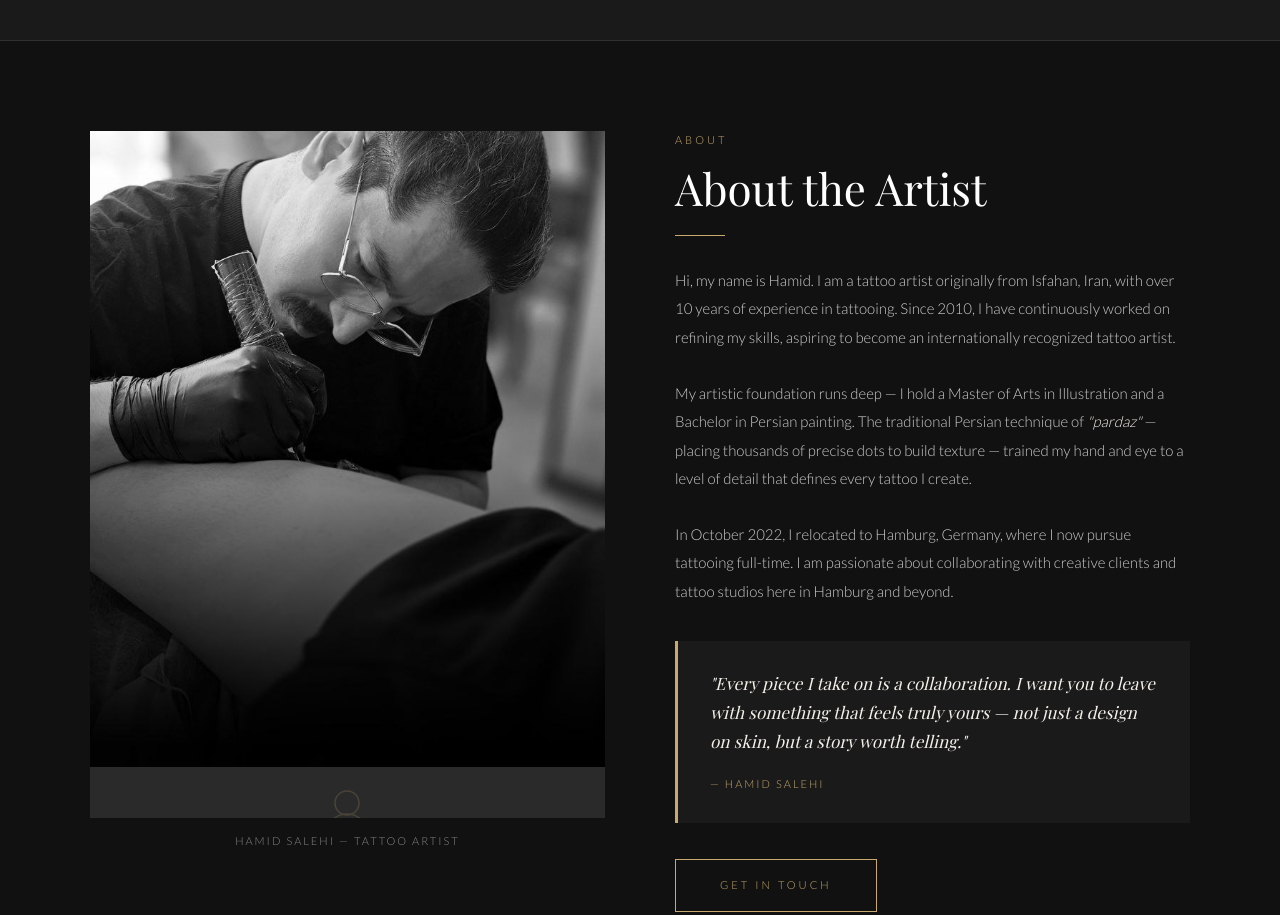
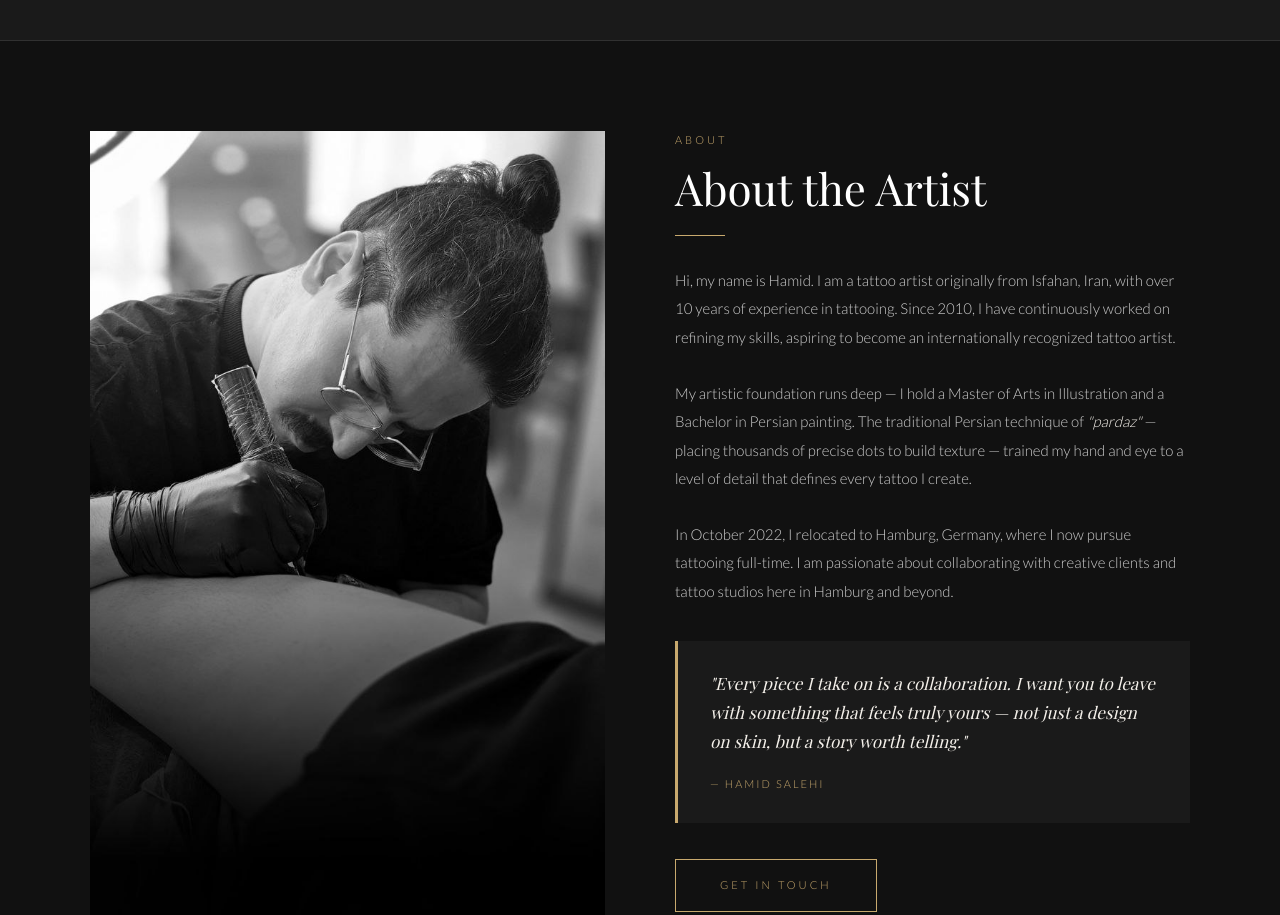
Before and after one commit to hamidsalehi0991/Ink-hamid, a plain HTML site: page index.html in a window 1280 px wide. Shown: the part 1020-1935 px from the top of the page. Drawn offline with nearby package versions, Linux system fonts and the light colour scheme; a web font is replaced by a local one.

Commit message:
Update index.html

```diff
--- a/index.html
+++ b/index.html
@@ -86,7 +86,7 @@ section { padding: 90px 40px; }
 .about-grid { display: grid; grid-template-columns: 1fr 1fr; gap: 70px; align-items: start; }
 .about-img-wrap { position: relative; }
 .about-img {
-  width: 100%; aspect-ratio: 3/4;
+  width: 100%; aspect-ratio: 9/16;
   background: var(--mid);
   overflow: hidden;
   display: flex; align-items: center; justify-content: center; flex-direction: column; gap: 14px;
```
